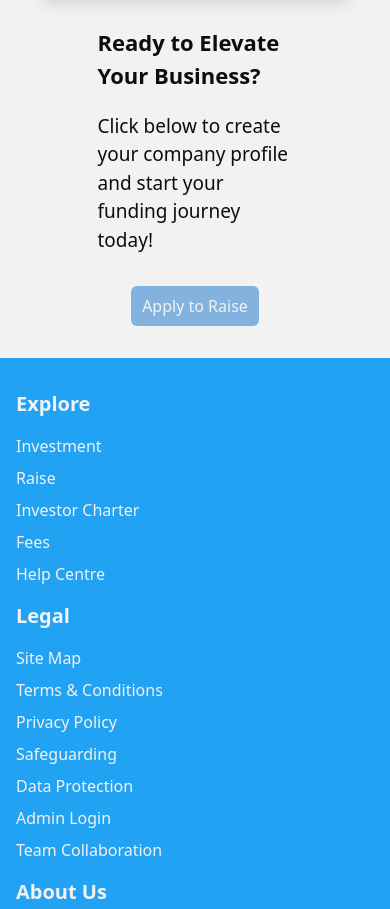
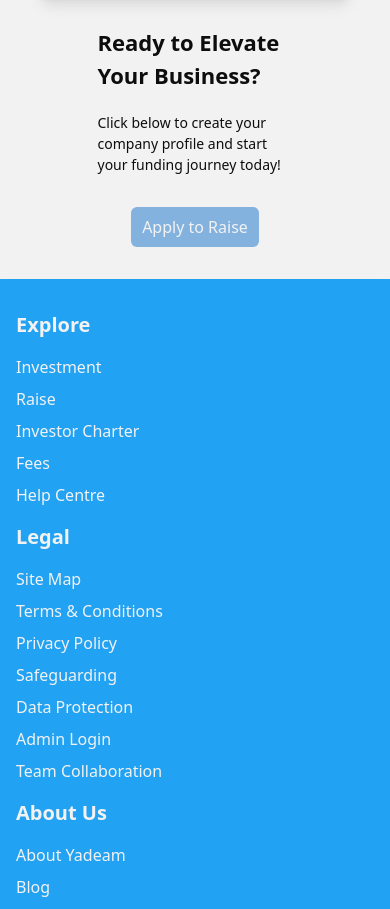
Before and after one commit to pouryaZeidi/Yadeam-Co, a Next.js app: page /raise in a window 390 px wide. Shown: the part 2430-3339 px from the top of the page. Built offline with nearby package versions, Linux system fonts and the light colour scheme.

Commit message:
changes on raise page change font size on p tag

```diff
--- a/src/pages/raise.tsx
+++ b/src/pages/raise.tsx
@@ -42,7 +42,7 @@
       </div>
       <div className='w-[50%] m-auto flex flex-col justify-center  mt-7' >
         <h2 className='mb-5 text-[22px] sm:text-5xl font-bold'>Ready to Elevate Your Business?</h2>
-        <p className=' text-[19px]  sm:text-[28px] '>Click below to create your company profile and start your funding journey today!</p>
+        <p className=' text-[14px]  sm:text-[28px] '>Click below to create your company profile and start your funding journey today!</p>
 
       </div>
 
```
